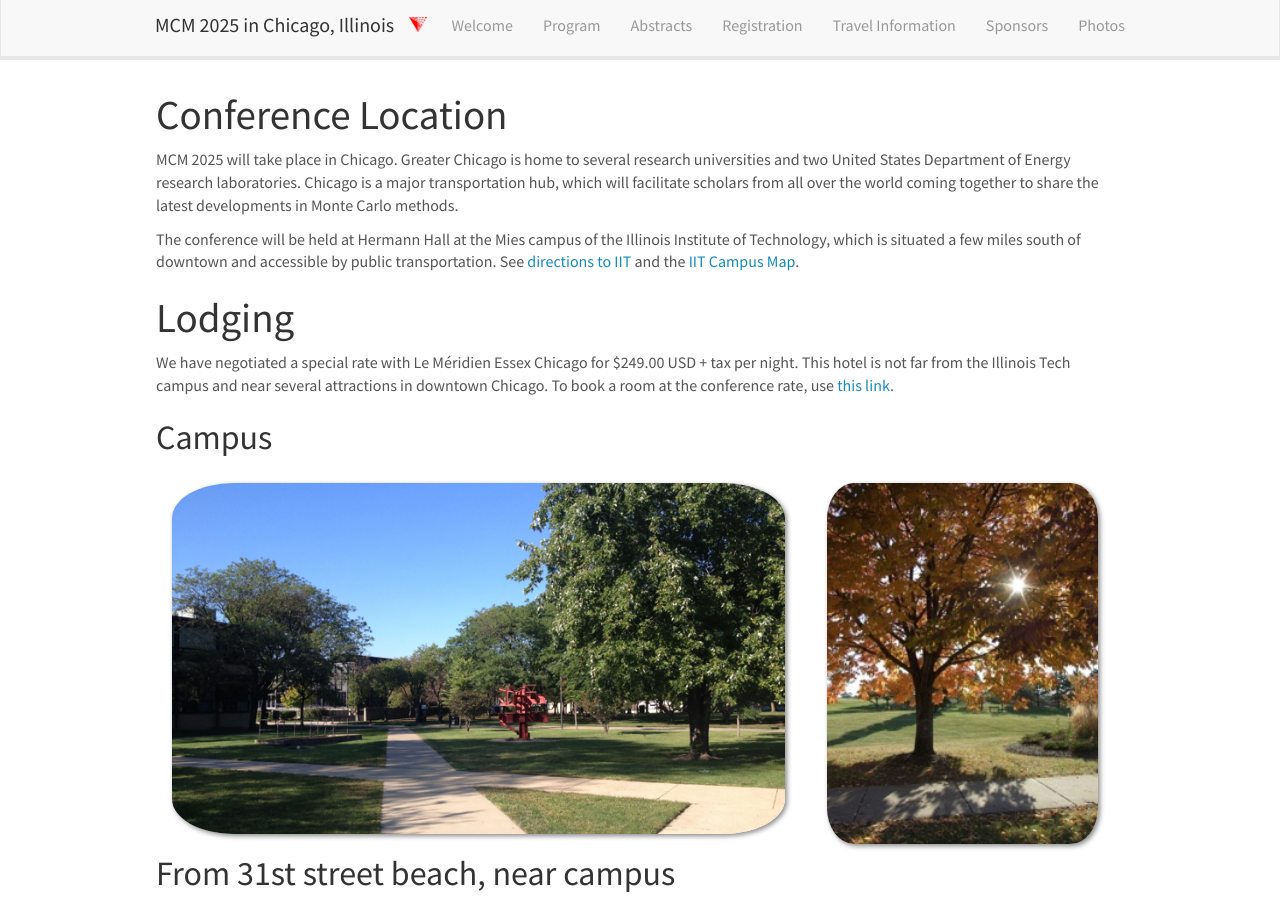
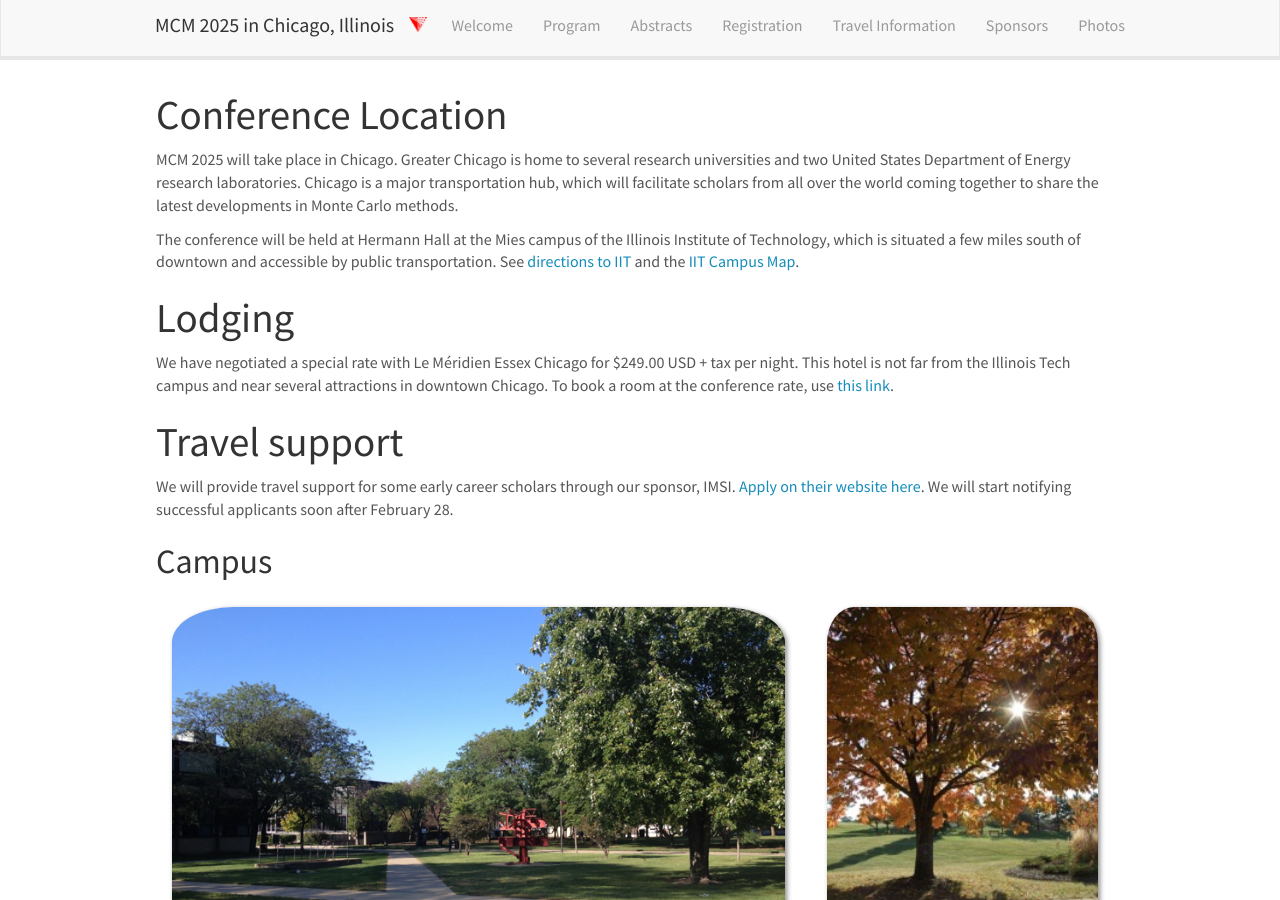
Before and after one commit to fjhickernell/mcm2025, a Jekyll site: the page built from _pages/travel.md, in a window 1280 px wide and 900 px high. Built offline with Jekyll 4.4.1, drawn with Linux system fonts in a browser that asks for light colours.

Commit message:
Moved travel support to travel page

```diff
--- a/_pages/travel.md
+++ b/_pages/travel.md
@@ -15,6 +15,10 @@ The conference will be held at Hermann Hall at the Mies campus of the Illinois I
 # Lodging
 
 We have negotiated a special rate with Le Méridien Essex Chicago for $249.00 USD + tax per night.  This hotel is not far from the Illinois Tech campus and near several attractions in downtown Chicago. To book a room at the conference rate, use [this link](https://www.marriott.com/event-reservations/reservation-link.mi?id=1734631273407&key=GRP&guestreslink2=true&app=resvlink).
+
+# Travel support
+
+We will provide travel support for some early career scholars through our sponsor, IMSI.  [Apply on their website here](https://www.imsi.institute/activities/15th-international-conference-on-monte-carlo-methods-and-applications-mcm/).  We will start notifying successful applicants soon after February 28.
 
 ## Campus
 <div row>
```
Also changed, not shown: _pages/registration.md (+0 -2 lines).
